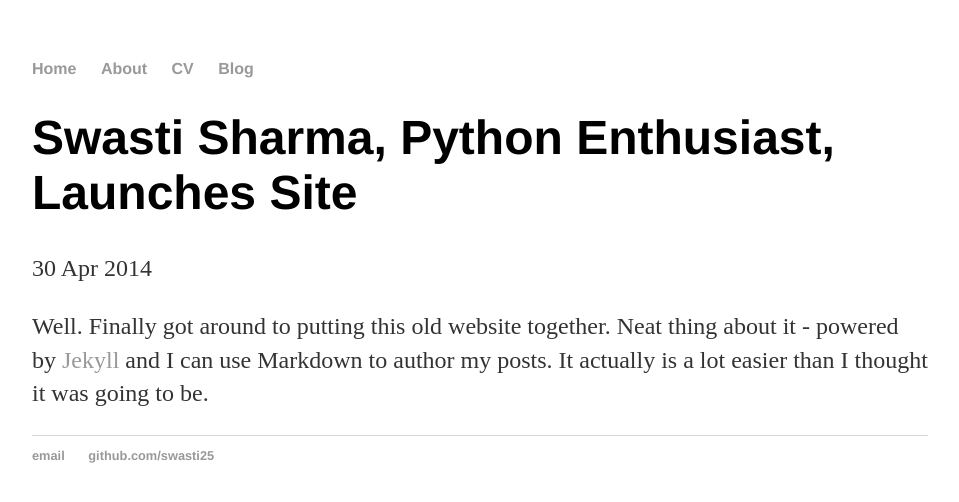
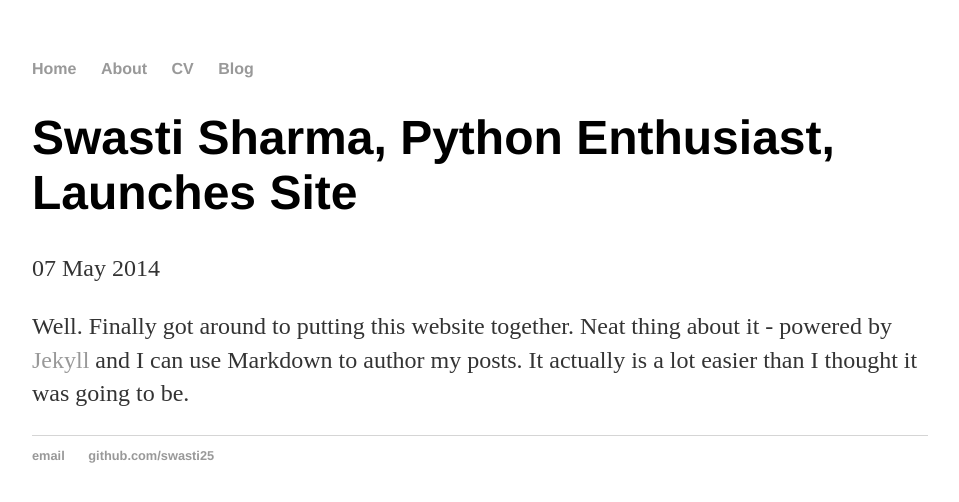
Before and after one commit to Swastika25/swasti, a Jekyll site: the page built from _posts/2020-05-07-swasti-sharma-site-launched.md, in a window 1280 px wide. Shown: the top 502 px of the page, without its empty margins (160-1119 px from the left). Built offline with Jekyll 4.4.1, drawn with Linux system fonts in a browser that asks for light colours.

Commit message:
Update 2020-05-07-swasti-sharma-site-launched.md

```diff
--- a/_posts/2020-05-07-swasti-sharma-site-launched.md
+++ b/_posts/2020-05-07-swasti-sharma-site-launched.md
@@ -1,7 +1,7 @@
 ---
 layout: post
 title: "Swasti Sharma, Python Enthusiast, Launches Site"
-date: 2014-04-30
+date: 2014-05-07
 ---
 
-Well. Finally got around to putting this old website together. Neat thing about it - powered by [Jekyll](http://jekyllrb.com) and I can use Markdown to author my posts. It actually is a lot easier than I thought it was going to be.
+Well. Finally got around to putting this website together. Neat thing about it - powered by [Jekyll](http://jekyllrb.com) and I can use Markdown to author my posts. It actually is a lot easier than I thought it was going to be.
```
